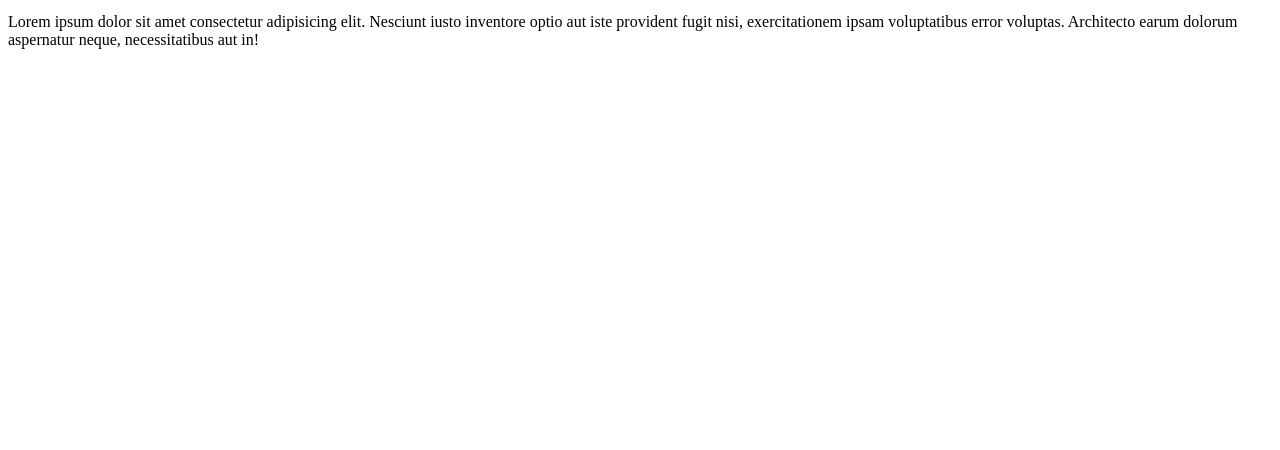
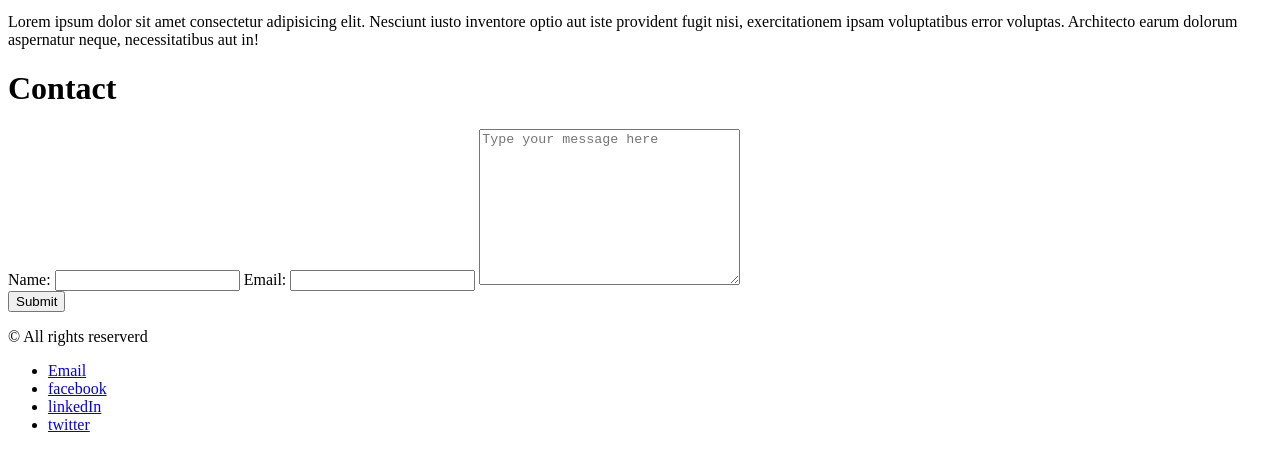
Before and after one commit to bandadismas/magenta, a plain HTML site: page index.html in a window 1280 px wide. Shown: the part 737-1187 px from the top of the page. Before the commit the page ends 802 px from the top, so only its background shows below. Drawn offline with Linux system fonts and the light colour scheme; files that its build step writes are made by us from their sources.

Commit message:
add footer
Signed-off-by: Dismas Banda <bandadismas@gmail.com>

```diff
--- a/index.html
+++ b/index.html
@@ -83,6 +83,29 @@
             <p>Lorem ipsum dolor sit amet consectetur adipisicing elit. Nesciunt iusto inventore optio aut iste provident fugit nisi, exercitationem ipsam voluptatibus error voluptas. Architecto earum dolorum aspernatur neque, necessitatibus aut in!</p>
         </div>
         <!-- End about -->
+        <div id="contact">
+            <h1>Contact</h1>
+            <form action="#" class="contact-form">
+                <label>Name: <input type="text" name="name"></label>
+                <label>Email: <input type="email" name="email"></label>
+                <label><textarea name="message" id="" cols="30" rows="10" placeholder="Type your message here"></textarea></label>
+                <br>
+                <input type="submit" class="submit">
+            </form>
+        </div>
+        <!-- end contact -->
+        <footer>
+            <p>&copy; All rights reserverd</p>
+            <div class="social">
+                <ul>
+                    <li><a href="#">Email</a></li>
+                    <li><a href="#">facebook</a></li>
+                    <li><a href="#">linkedIn</a></li>
+                    <li><a href="#">twitter</a></li>
+                </ul>
+            </div>
+        </footer>
+        <!-- end footer -->
     </div>
 </body>
 </html>
```
